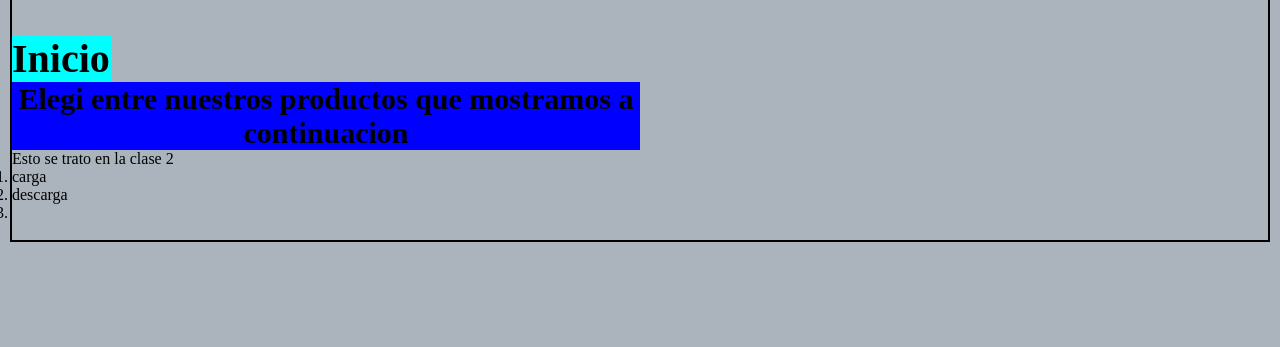
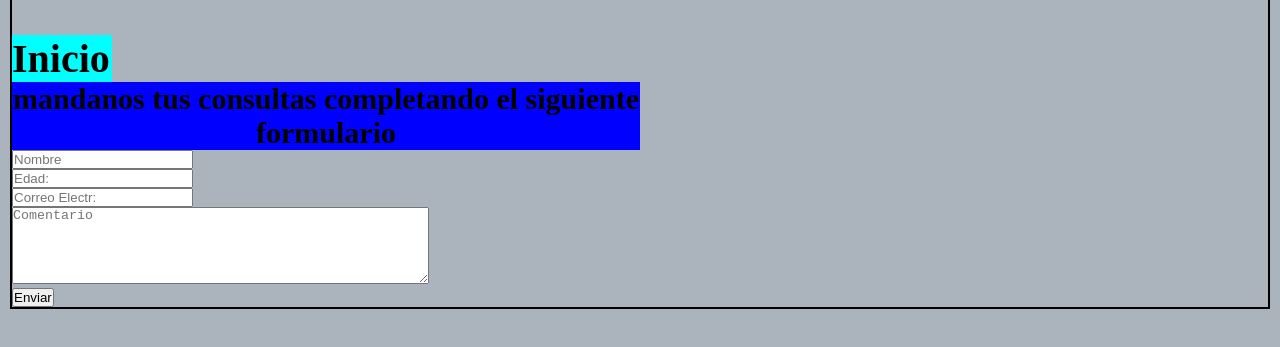
Before and after one commit to CrisEducacion/Corralon, a plain HTML site: page index.html in a window 1280 px wide. Shown: the part 185-532 px from the top of the page. Drawn offline with Linux system fonts and the light colour scheme.

Commit message:
agrego formulario

```diff
--- a/css/inicio.css
+++ b/css/inicio.css
@@ -6,6 +6,7 @@ body {
     flex-direction: column;
     background-color: rgb(171, 180, 189);
     width: auto;
+    height: auto;
 }
 
 body main{
--- a/index.html
+++ b/index.html
@@ -26,20 +26,24 @@
     <br>
     <main>
         <div id="main-divUno-titulo"><h1>Inicio</h1></div>
-        <div id="main-divDos-h1"><h1>Elegi entre nuestros
-            productos que mostramos a continuacion</h1></div>
+        <div id="main-divDos-h1"><h1>mandanos tus consultas completando el siguiente formulario</h1></div>
     </main>
-    <aside>
-        <p>Esto se trato en la clase 2</p>
-        <ol><li>carga</li>
-            <li>descarga</li>
-            <li></li>
-        </ol>
-
-
-    </aside>
-    <br>
-
-
+    <form name="FormularioCorrlon"  action="https://formspree.io/f/xeogwldn" class="contacto" method="post" >
+        <div>
+            <input type="text" name="nombre" placeholder="Nombre">
+        </div>
+        <div>
+            <input type="number" name="edad" placeholder="Edad: ">
+        </div>
+        <div>
+            <input type="email" name="correo electronico" placeholder="Correo Electr: ">
+        </div>
+        <div>
+            <textarea type="text" name="comentario" cols="50" rows="5" placeholder="Comentario"></textarea>
+        </div>
+        <div>
+            <input type="submit" value="Enviar" placeholder="Enviar">
+        </div>
+    </form>
 </body>
 </html>
```
